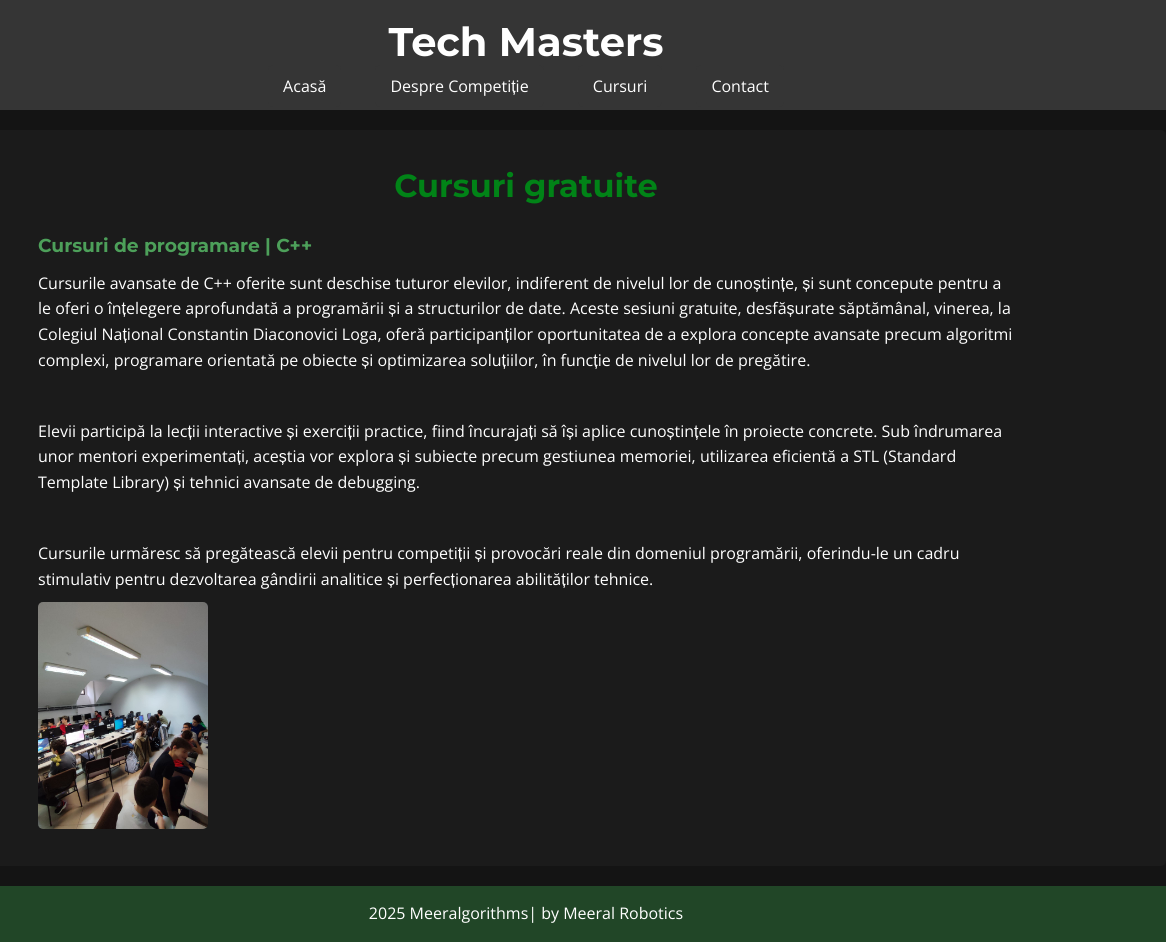
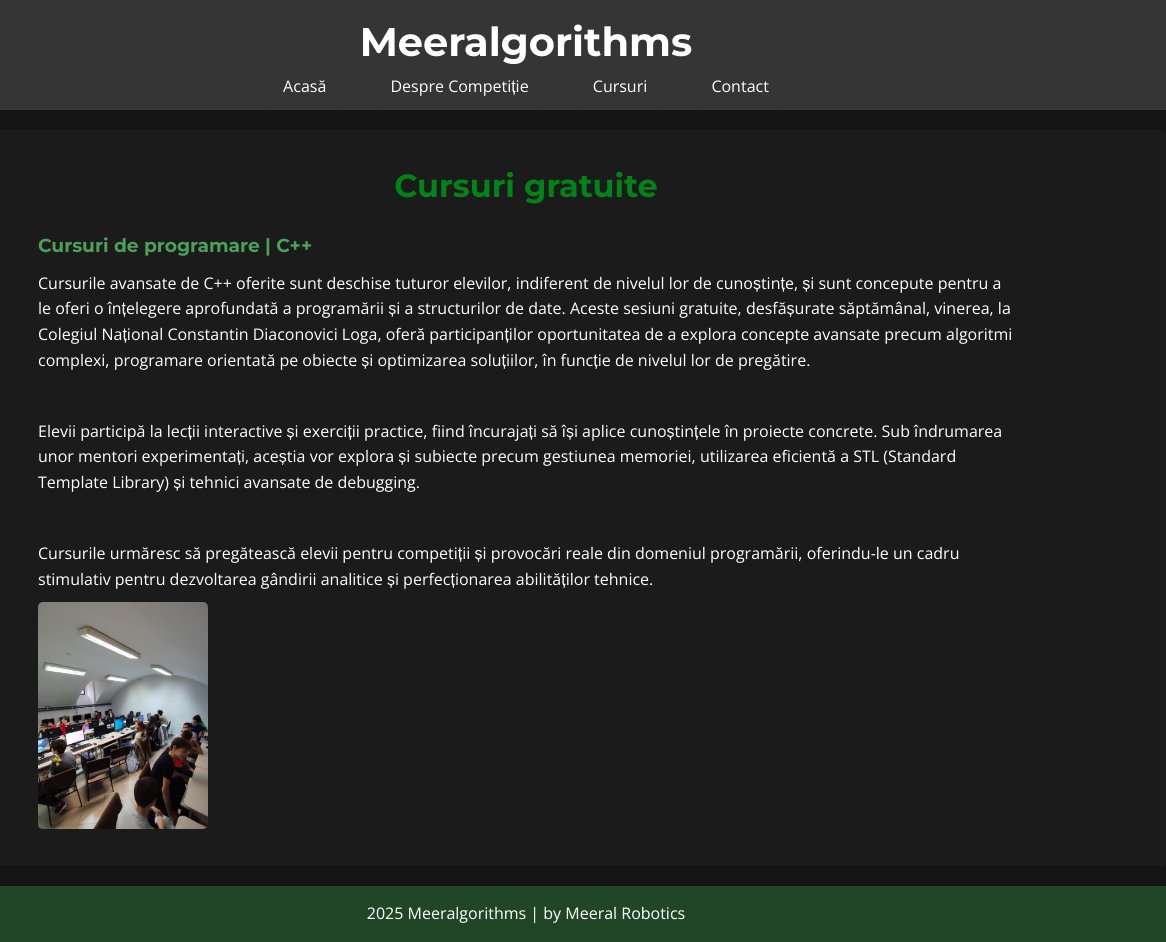
Before and after one commit to Meeral-Robotics/Meeral-Robotics.github.io, a plain HTML site: page cursuri.html in a window 1280 px wide. Shown: the full height of the page, 114-1280 px from the left. Drawn offline with nearby package versions, Linux system fonts and the light colour scheme.

Commit message:
Update cursuri.html

```diff
--- a/cursuri.html
+++ b/cursuri.html
@@ -7,13 +7,13 @@
         <meta name="viewport" content="width=device-width, initial-scale=1.0">
         <link href="https://fonts.googleapis.com/css2?family=Montserrat:wght@700&family=Open+Sans:wght@400;600&display=swap" rel="stylesheet">
         <link rel="stylesheet" href="styles.css">
-        <title>Tech Masters</title>
+        <title>Meeralgorithms</title>
     </head>
 <body>
     <header>
         <div class="container">
             <img src="LogoMeeral.png" alt="Logo Meeral Robotics" class="team-logo">
-            <h1>Tech Masters</h1>
+            <h1>Meeralgorithms</h1>
             <nav>
                 <ul>
                     <li><a href="index.html">Acasă</a></li>
@@ -52,7 +52,7 @@
     </section>
     <footer>
         <div class="container">
-            <p>2025 Meeralgorithms| by Meeral Robotics</p>
+            <p>2025 Meeralgorithms | by Meeral Robotics</p>
         </div>
     </footer>
 </body>
```
